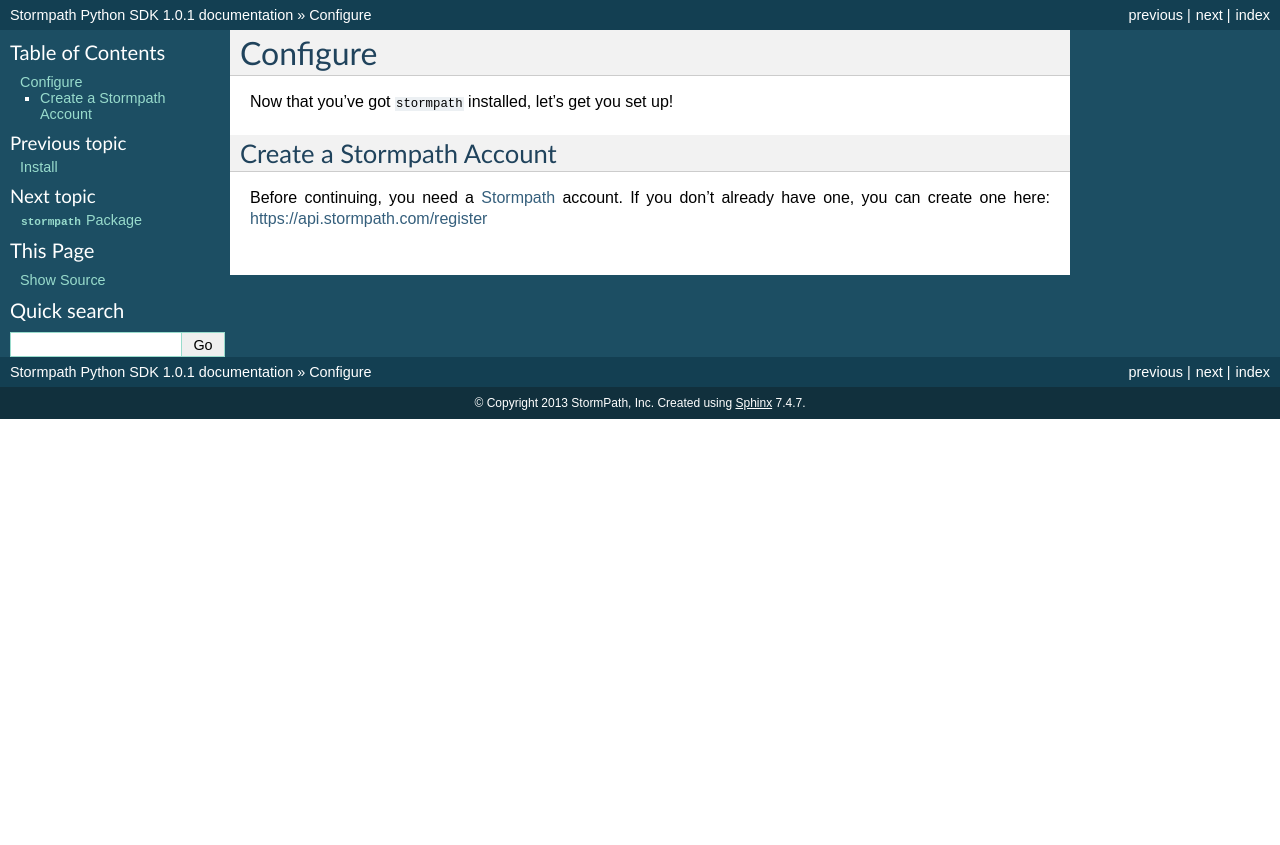
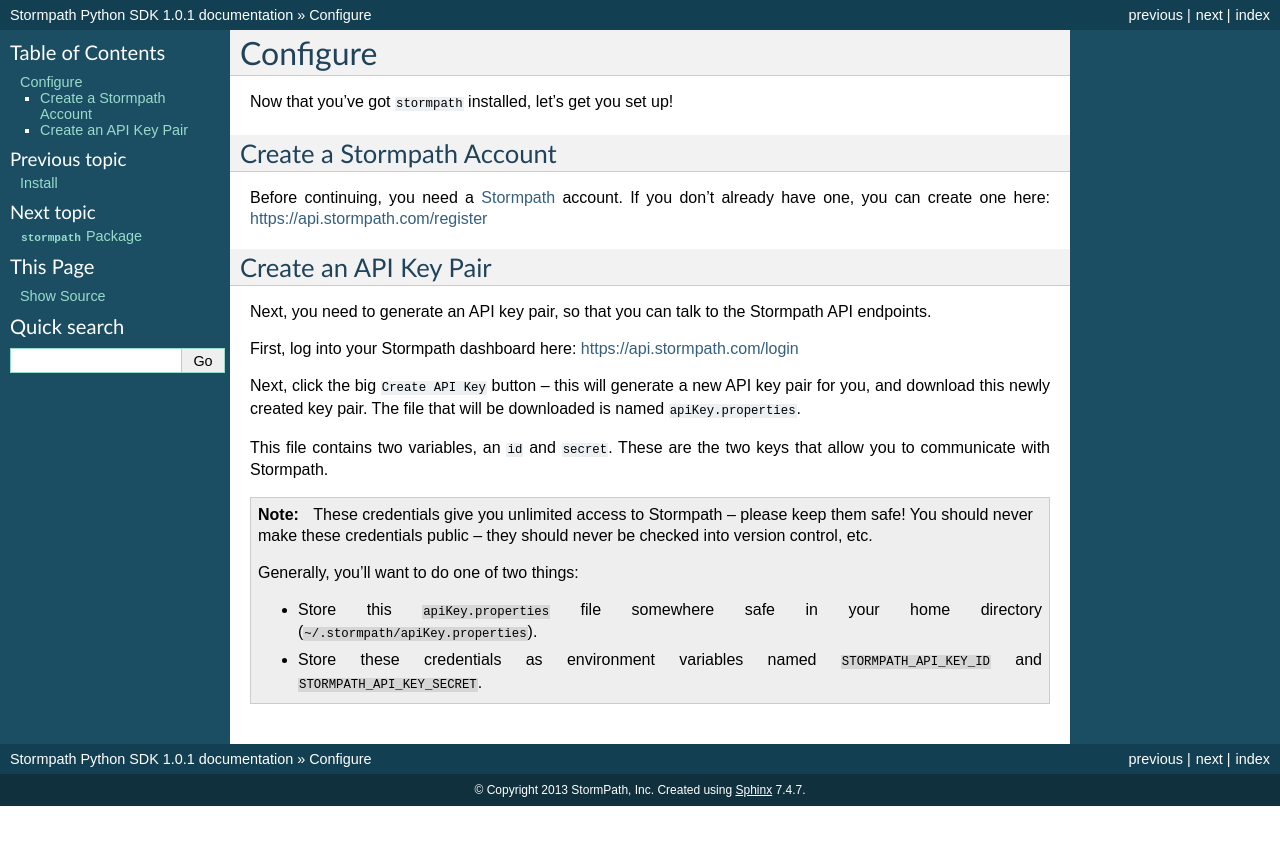
Before and after one commit to stormpath/stormpath-sdk-python, a Sphinx documentation site: the page built from docs/configure.rst, in a window 1280 px wide. Shown: the top 845 px of the page. Built offline with Sphinx 7.4.7, drawn with Linux system fonts in a browser that asks for light colours.

Commit message:
Adding some API Key info.

```diff
--- a/docs/configure.rst
+++ b/docs/configure.rst
@@ -9,3 +9,31 @@
 
 Before continuing, you need a `Stormpath <https://stormpath.com/>`_ account.  If
 you don't already have one, you can create one here: https://api.stormpath.com/register
+
+
+Create an API Key Pair
+----------------------
+
+Next, you need to generate an API key pair, so that you can talk to the
+Stormpath API endpoints.
+
+First, log into your Stormpath dashboard here: https://api.stormpath.com/login
+
+Next, click the big ``Create API Key`` button -- this will generate a new API
+key pair for you, and download this newly created key pair.  The file that will
+be downloaded is named ``apiKey.properties``.
+
+This file contains two variables, an ``id`` and ``secret``.  These are the two
+keys that allow you to communicate with Stormpath.
+
+.. note::
+    These credentials give you unlimited access to Stormpath -- please keep them
+    safe!  You should never make these credentials public -- they should never
+    be checked into version control, etc.
+
+    Generally, you'll want to do one of two things:
+
+    - Store this ``apiKey.properties`` file somewhere safe in your home
+      directory (``~/.stormpath/apiKey.properties``).
+    - Store these credentials as environment variables named
+      ``STORMPATH_API_KEY_ID`` and ``STORMPATH_API_KEY_SECRET``.
```
